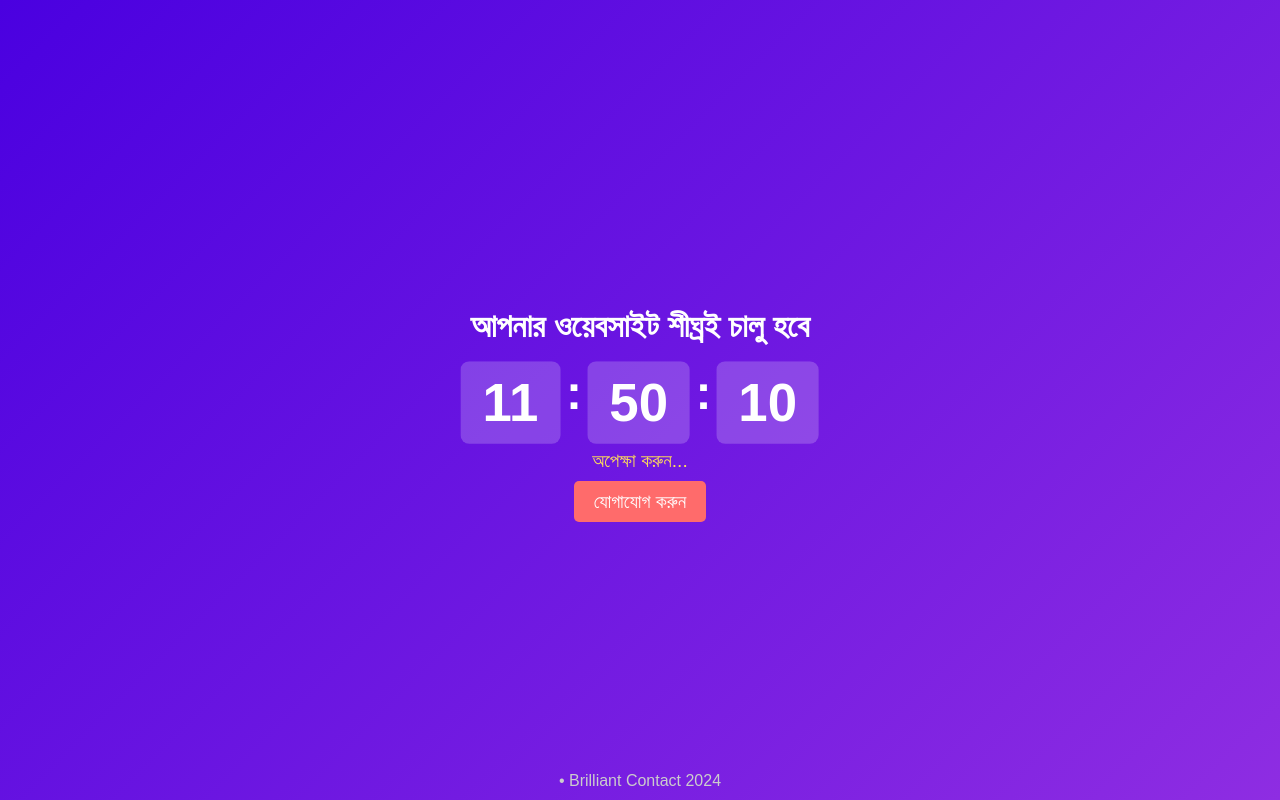
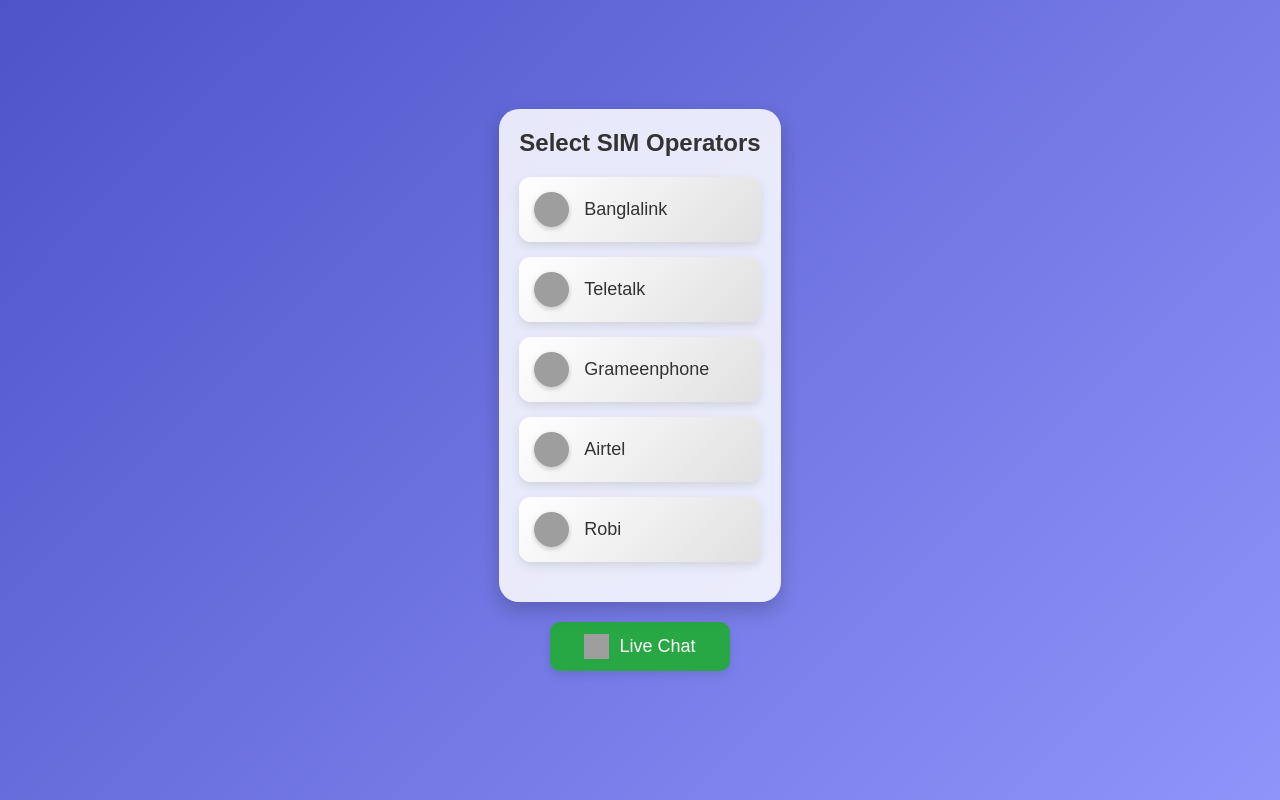
Before and after one commit to brillianttopup/on-web, a plain HTML site: page index.html in a window 1280 px wide. Drawn offline with Linux system fonts and the light colour scheme; grey boxes are pictures that could not be loaded.

Commit message:
Update index.html

```diff
--- a/index.html
+++ b/index.html
@@ -3,150 +3,159 @@
 <head>
     <meta charset="UTF-8">
     <meta name="viewport" content="width=device-width, initial-scale=1.0">
-  <title>Website Launching Soon</title>
+    <title>SIM Operators</title>
     <style>
-    /* CSS কোড */
+        /* Body styling */
         body {
+            font-family: Arial, sans-serif;
             display: flex;
+            flex-direction: column;
             align-items: center;
             justify-content: center;
-      flex-direction: column;
             height: 100vh;
+            background: linear-gradient(135deg, #4e54c8, #8f94fb);
             margin: 0;
-      font-family: Arial, sans-serif;
-      background: linear-gradient(135deg, #4A00E0, #8E2DE2);
             color: #ffffff;
             overflow: hidden;
         }
 
-    #countdown {
+        /* Container styling */
+        .app-container {
             text-align: center;
-      animation: fadeIn 2s ease-in-out;
+            background: rgba(255, 255, 255, 0.85);
+            padding: 20px;
+            border-radius: 20px;
+            box-shadow: 0px 8px 20px rgba(0, 0, 0, 0.2);
+            max-width: 350px;
+            backdrop-filter: blur(10px);
         }
 
-    h1 {
-      font-size: 2em;
-      margin-bottom: 20px;
-      animation: bounce 2s infinite;
+        /* Live Chat Button styling */
+        .live-chat-button {
+            background-color: #28a745;
+            color: #ffffff;
+            font-size: 18px;
+            padding: 12px 20px;
+            border: none;
+            border-radius: 10px;
+            box-shadow: 0px 4px 10px rgba(0, 0, 0, 0.1);
+            cursor: pointer;
+            width: 180px;
+            display: flex;
+            align-items: center;
+            justify-content: center;
+            transition: background-color 0.3s ease;
+            margin: 20px 0;
         }
 
-    #timer {
-      font-size: 3em;
-      font-weight: bold;
-      display: flex;
-      justify-content: center;
-      gap: 10px;
+        .live-chat-button:hover {
+            background-color: #218838;
         }
 
-    #timer span {
-      background-color: rgba(255, 255, 255, 0.2);
-      padding: 10px 20px;
-      border-radius: 8px;
-      animation: pulse 1s infinite alternate;
+        /* Title */
+        .app-title {
+            font-size: 24px;
+            font-weight: bold;
+            color: #333333;
+            margin-bottom: 20px;
         }
 
-    p {
-      color: #ffde59;
-      font-size: 1.2em;
-      margin-top: 10px;
+        /* Button container */
+        .button-container {
+            display: flex;
+            flex-direction: column;
+            gap: 15px;
+            margin-bottom: 20px;
         }
 
-    /* Call Button Style */
-    #callButton {
-      margin-top: 20px;
-      padding: 10px 20px;
-      font-size: 1.2em;
-      color: #ffffff;
-      background-color: #ff6b6b;
+        .operator-button {
+            width: 100%;
+            padding: 15px;
+            display: flex;
+            align-items: center;
+            justify-content: start;
+            background: linear-gradient(135deg, #ffffff, #e0e0e0);
             border: none;
-      border-radius: 5px;
+            border-radius: 12px;
+            box-shadow: 0px 4px 10px rgba(0, 0, 0, 0.1);
             cursor: pointer;
-      text-decoration: none;
-      transition: background-color 0.3s ease;
+            text-align: left;
+            font-size: 18px;
+            color: #333333;
+            transition: transform 0.3s ease, box-shadow 0.3s ease, background 0.3s ease;
         }
 
-    #callButton:hover {
-      background-color: #ff4b4b;
+        .operator-button img {
+            width: 35px;
+            height: 35px;
+            margin-right: 15px;
+            border-radius: 50%;
+            box-shadow: 0px 2px 5px rgba(0, 0, 0, 0.2);
         }
 
-    /* Footer Style */
-    #footer {
-      position: absolute;
-      bottom: 10px;
-      color: #cccccc;
-      font-size: 1em;
+        .operator-button:hover {
+            transform: translateY(-5px) scale(1.02);
+            box-shadow: 0px 8px 20px rgba(0, 0, 0, 0.15);
+            background: linear-gradient(135deg, #e0e0e0, #ffffff);
         }
 
-    /* Keyframes for animations */
-    @keyframes fadeIn {
-      0% { opacity: 0; }
-      100% { opacity: 1; }
-    }
-
-    @keyframes bounce {
-      0%, 20%, 50%, 80%, 100% { transform: translateY(0); }
-      40% { transform: translateY(-20px); }
-      60% { transform: translateY(-10px); }
-    }
-
-    @keyframes pulse {
-      from { transform: scale(1); }
-      to { transform: scale(1.1); }
+        /* Live chat icon styling */
+        .live-chat-icon {
+            width: 25px;
+            height: 25px;
+            margin-right: 10px;
         }
     </style>
 </head>
 <body>
-  <!-- HTML কোড -->
-  <div id="countdown">
-    <h1>আপনার ওয়েবসাইট শীঘ্রই চালু হবে</h1>
-    <div id="timer">
-      <span id="hours">00</span>:<span id="minutes">00</span>:<span id="seconds">00</span>
+
+    <div class="app-container">
+        <!-- Title -->
+        <div class="app-title">Select SIM Operators</div>
+
+        <!-- Operator Buttons -->
+        <div class="button-container">
+            <button class="operator-button" onclick="handleClick('https://wa.me/8801889812208')">
+                <img src="https://i.ibb.co/Njz5kVS/banglalink-bangladesh-mobile-phones-sms-subscriber-identity-module-banglalink-7068874992f66b40a8a12b.png" alt="Banglalink Logo">
+                Banglalink
+            </button>
+
+            <button class="operator-button" onclick="handleClick('https://wa.me/8801779122567')">
+                <img src="https://i.ibb.co/LptNT4x/telecommunications-in-bangladesh-teletalk-telecommunications-in-bangladesh-robi-axiata-limited-other.png" alt="Teletalk Logo">
+                Teletalk
+            </button>
+
+            <button class="operator-button" onclick="handleClick('https://wa.me/8801559082392')">
+                <img src="https://i.ibb.co/0Zvwk2L/airtel-bangladesh-robi-axiata-limited-mobile-phones-bharti-airtel-banglalink-a49951f3bf157c367c7be5e.png" alt="Grameenphone Logo">
+                Grameenphone
+            </button>
+
+            <button class="operator-button" onclick="handleClick('https://wa.me/8801303084842')">
+                <img src="https://i.ibb.co/SJ2B6Jr/4g-bharti-airtel-lte-3g-2g-recharge-e21297cb17086dc2e555b0f396b7fdd9.png" alt="Airtel Logo">
+                Airtel
+            </button>
+
+            <button class="operator-button" onclick="handleClick('https://wa.me/8801670081571')">
+                <img src="https://i.ibb.co/0Zvwk2L/airtel-bangladesh-robi-axiata-limited-mobile-phones-bharti-airtel-banglalink-a49951f3bf157c367c7be5e.png" alt="Robi Logo">
+                Robi
+            </button>
         </div>
-    <p>অপেক্ষা করুন...</p>
-
-    <!-- Call Button -->
-    <a id="callButton" href="tel:22896429454">যোগাযোগ করুন</a>
     </div>
 
-  <!-- Footer Text -->
-  <div id="footer">• Brilliant Contact 2024</div>
+    <!-- Live Chat Button (Outside Container) -->
+    <button class="live-chat-button" onclick="handleLiveChat()">
+        <img src="https://i.ibb.co/5rL22Fq/helpdesk.gif" alt="Helpdesk Icon" class="live-chat-icon">
+        Live Chat
+    </button>
 
     <script>
-    // JavaScript কোড
-    function calculateRemainingTime() {
-      const now = new Date();
-      const targetTime = new Date();
-
-      // রাত ১ টা সেট করা
-      targetTime.setHours(1, 0, 0, 0);
-
-      // যদি বর্তমান সময় রাত ১টার পরে হয়, তাহলে পরের দিন রাত ১টা পর্যন্ত কাউন্টডাউন দেখাবে
-      if (now > targetTime) {
-        targetTime.setDate(targetTime.getDate() + 1);
+        function handleClick(url) {
+            window.location.href = url;
         }
 
-      return Math.floor((targetTime - now) / 1000); // সেকেন্ডে কনভার্ট
+        function handleLiveChat() {
+            window.location.href = "https://wa.me/8801581050857";
         }
-
-    let countdownTime = calculateRemainingTime();
-
-    function updateCountdown() {
-      const hours = Math.floor(countdownTime / 3600);
-      const minutes = Math.floor((countdownTime % 3600) / 60);
-      const seconds = countdownTime % 60;
-
-      document.getElementById("hours").textContent = hours.toString().padStart(2, '0');
-      document.getElementById("minutes").textContent = minutes.toString().padStart(2, '0');
-      document.getElementById("seconds").textContent = seconds.toString().padStart(2, '0');
-
-      if (countdownTime > 0) {
-        countdownTime--;
-      } else {
-        document.getElementById("countdown").innerHTML = "<h1>ওয়েবসাইট চালু হয়েছে!</h1>";
-      }
-    }
-
-    setInterval(updateCountdown, 1000);
     </script>
 </body>
 </html>
```
Lines whose indentation alone changed are shown as unchanged.
